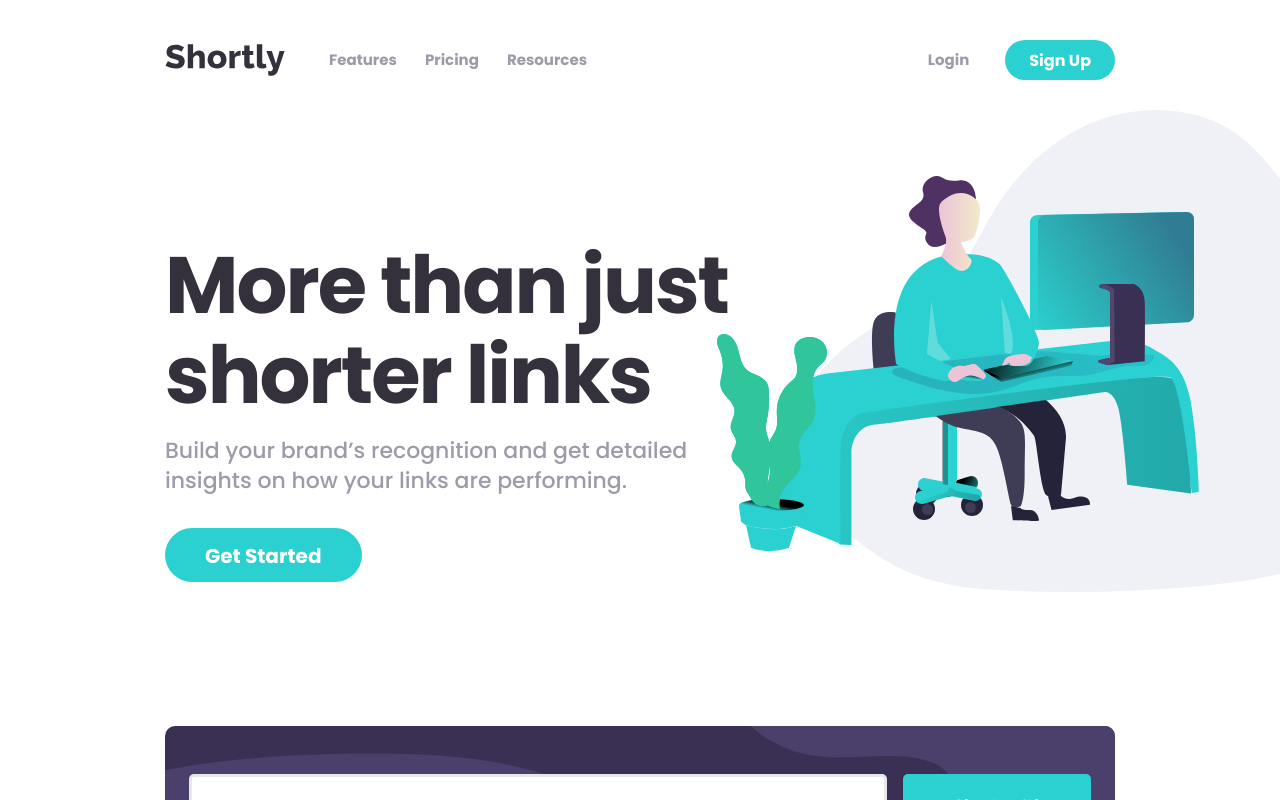
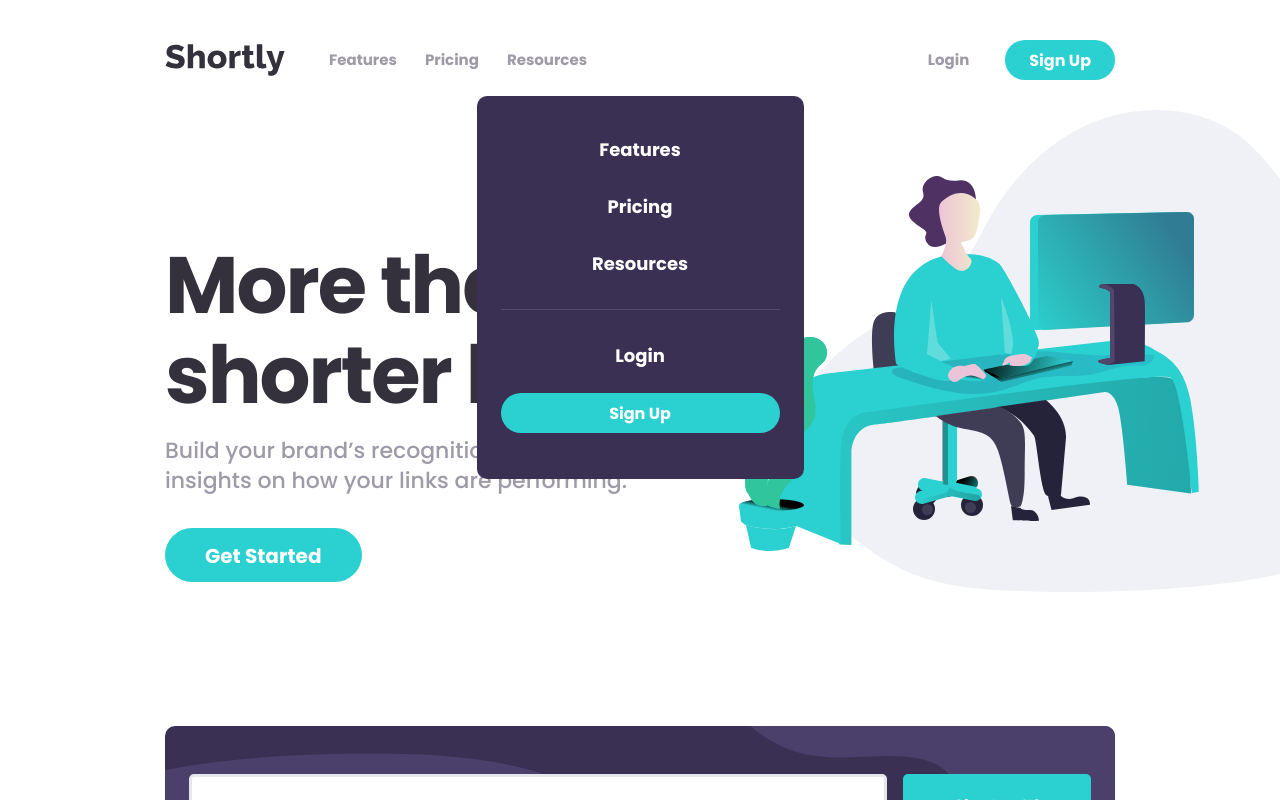
Before and after one commit to caarlosdamian/url-shortening-api-landing-page, a Next.js app: page / in a window 1280 px wide. Shown: the top 800 px of the page. Built offline with nearby package versions, Linux system fonts and the light colour scheme.

Commit message:
feat(components): added menu component

```diff
--- a/src/app/page.tsx
+++ b/src/app/page.tsx
@@ -1,8 +1,10 @@
+import { Menu } from '@/components';
 import { Actions, Contact, Footer, Header, Hero } from '@/sections';
 
 export default function Home() {
   return (
     <main className="max-w-[1440px] grid grid-cols-mobile md:grid-cols-desktop my-0 mx-auto overflow-hidden lg:overflow-visible">
+      <Menu />
       <Header />
       <Hero />
       <Actions />
--- /dev/null
+++ b/src/components/Menu.tsx
@@ -0,0 +1,31 @@
+import { navLinks } from '@/constants';
+import React from 'react';
+import { Button } from '.';
+
+export const Menu = () => {
+  return (
+    <div className="flex flex-col gap-8 bg-primary-jacarta h-[383px] w-[327px] fixed top-[96px] left-0 right-0 mx-auto z-50 rounded-[10px] py-10 px-6">
+      <div className="flex flex-col items-center gap-[30px]">
+        {navLinks.map((link) => (
+          <span
+            key={link.id}
+            className="text-white text-lg font-bold leading-normal"
+          >
+            {link.label}
+          </span>
+        ))}
+      </div>
+      <div className="bg-primary-manate h-[1px] w-full opacity-25"></div>
+      <div className="flex flex-col items-center gap-6 w-full">
+        <span className="text-white text-lg font-bold leading-normal">
+          Login
+        </span>
+        <Button
+          label="Sign Up"
+          buttonType="rounded-sm"
+          otherClassNames="pt-[12px] pb-[9px] min-w-full"
+        />
+      </div>
+    </div>
+  );
+};
--- a/src/components/index.ts
+++ b/src/components/index.ts
@@ -1,3 +1,4 @@
+export { Menu } from './Menu';
 export { FooterLinkSection } from './FooterLinkSection';
 export { Card } from './Card';
 export { Input } from './Input';
```
Also changed, not shown: src/context/menuContext.tsx (added).
